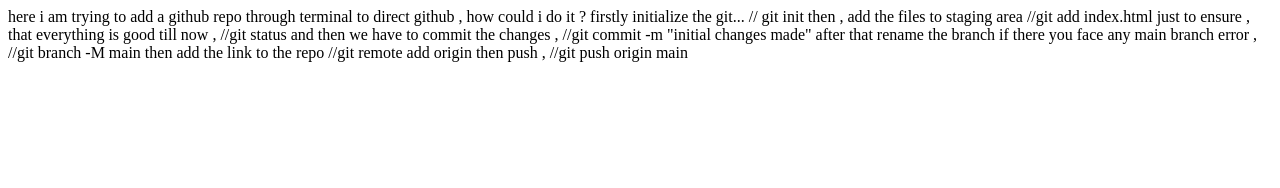
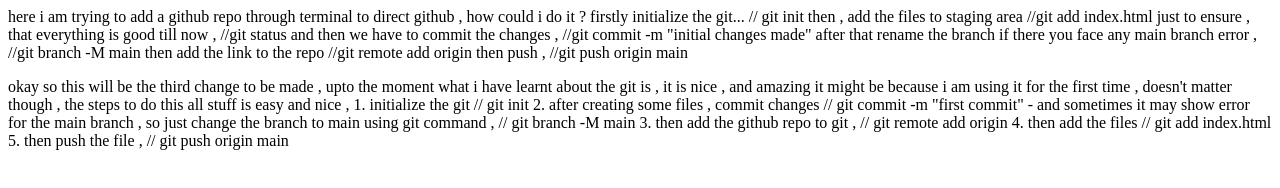
Before and after one commit to HARDEEP46/gitPractice, a plain HTML site: page index.html in a window 1280 px wide. Drawn offline with Linux system fonts and the light colour scheme.

Commit message:
third commit

```diff
--- a/index.html
+++ b/index.html
@@ -16,3 +16,18 @@
     then push ,
     //git push origin main
 </p>
+
+<p>
+    okay so this will be the third change to be made ,
+    upto the moment what i have learnt about the git is , it is nice , and amazing
+    it might be because i am using it for the first time , doesn't matter though ,
+    the steps to do this all stuff is easy and nice ,
+    1. initialize the git // git init
+    2. after creating some files , commit changes // git commit -m "first commit"
+    - and sometimes it may show error for the main branch ,
+    so just change the branch to main using git command ,
+    // git branch -M main
+    3. then add the github repo to git , // git remote add origin <link>
+    4. then add the files // git add index.html
+    5. then push the file , // git push origin main
+</p>
```
